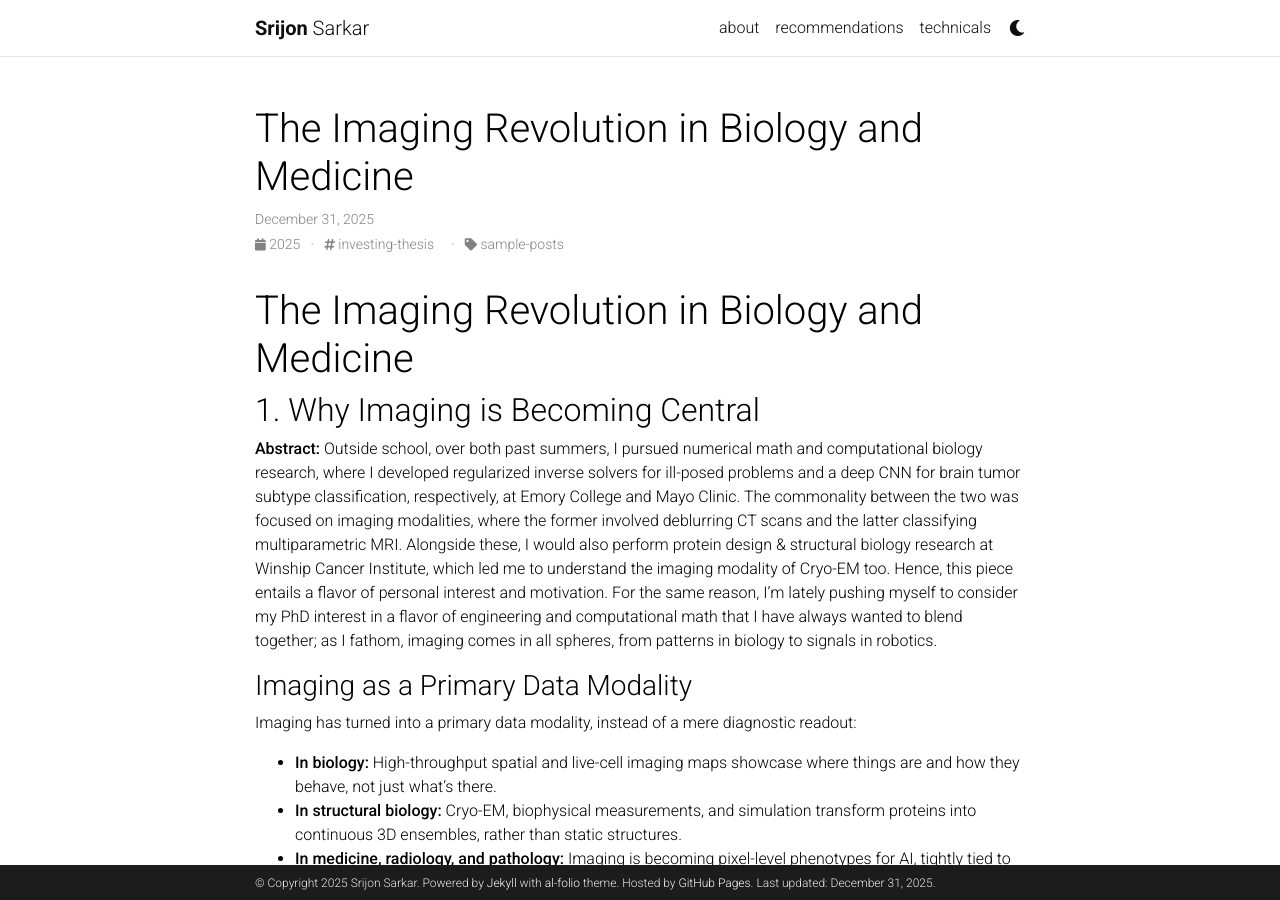
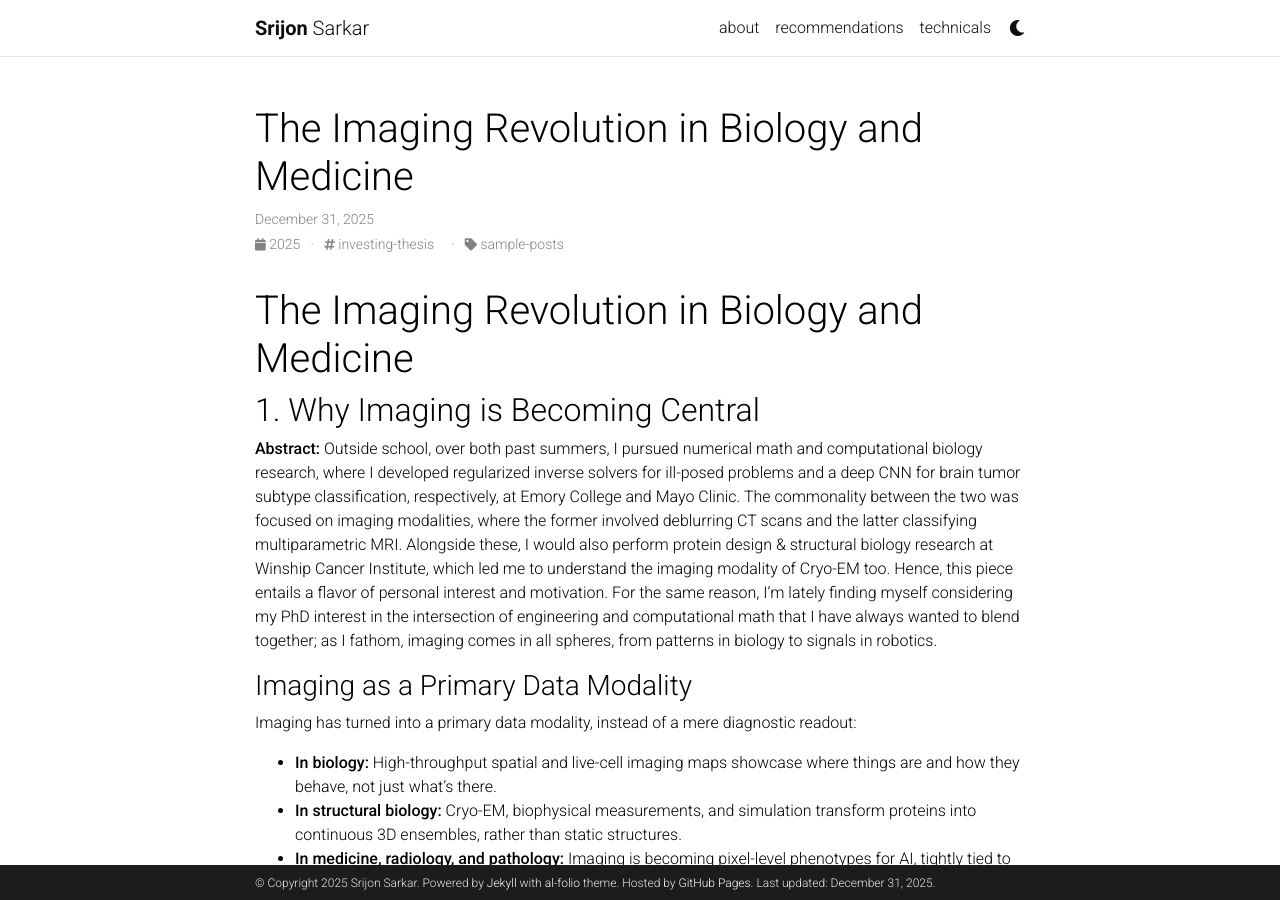
Before and after one commit to sarkarsrijon/sarkarsrijon.github.io, a Jekyll site: the page built from _posts/2025-12-31-imaging.md, in a window 1280 px wide and 900 px high. Built offline with Jekyll 4.4.1, drawn with Linux system fonts in a browser that asks for light colours; comment, search, counter and statistics services are not loaded; a style sheet for code colours, icons or effects is not loaded.

Commit message:
Update abstract for clarity on PhD interests

```diff
--- a/_posts/2025-12-31-imaging.md
+++ b/_posts/2025-12-31-imaging.md
@@ -12,7 +12,7 @@ related_posts: false
 
 ## 1. Why Imaging is Becoming Central
 
-**Abstract:** Outside school, over both past summers, I pursued numerical math and computational biology research, where I developed regularized inverse solvers for ill-posed problems and a deep CNN for brain tumor subtype classification, respectively, at Emory College and Mayo Clinic. The commonality between the two was focused on imaging modalities, where the former involved deblurring CT scans and the latter classifying multiparametric MRI. Alongside these, I would also perform protein design & structural biology research at Winship Cancer Institute, which led me to understand the imaging modality of Cryo-EM too. Hence, this piece entails a flavor of personal interest and motivation. For the same reason, I'm lately pushing myself to consider my PhD interest in a flavor of engineering and computational math that I have always wanted to blend together; as I fathom, imaging comes in all spheres, from patterns in biology to signals in robotics.
+**Abstract:** Outside school, over both past summers, I pursued numerical math and computational biology research, where I developed regularized inverse solvers for ill-posed problems and a deep CNN for brain tumor subtype classification, respectively, at Emory College and Mayo Clinic. The commonality between the two was focused on imaging modalities, where the former involved deblurring CT scans and the latter classifying multiparametric MRI. Alongside these, I would also perform protein design & structural biology research at Winship Cancer Institute, which led me to understand the imaging modality of Cryo-EM too. Hence, this piece entails a flavor of personal interest and motivation. For the same reason, I'm lately finding myself considering my PhD interest in the intersection of engineering and computational math that I have always wanted to blend together; as I fathom, imaging comes in all spheres, from patterns in biology to signals in robotics.
 
 ### Imaging as a Primary Data Modality
 
```
